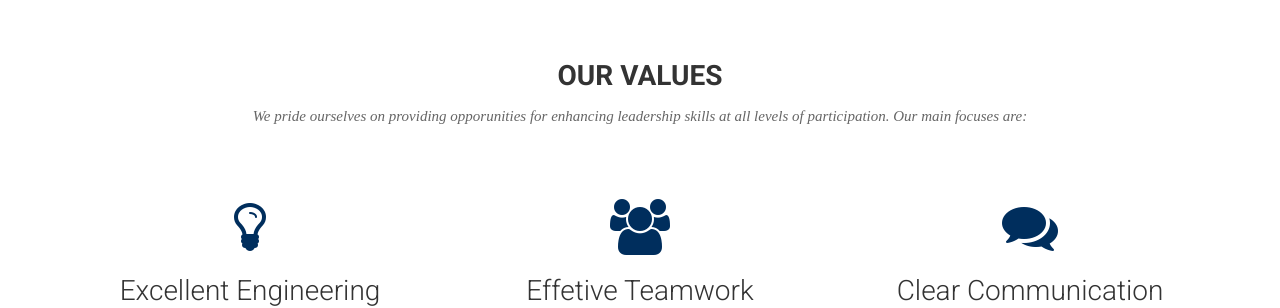
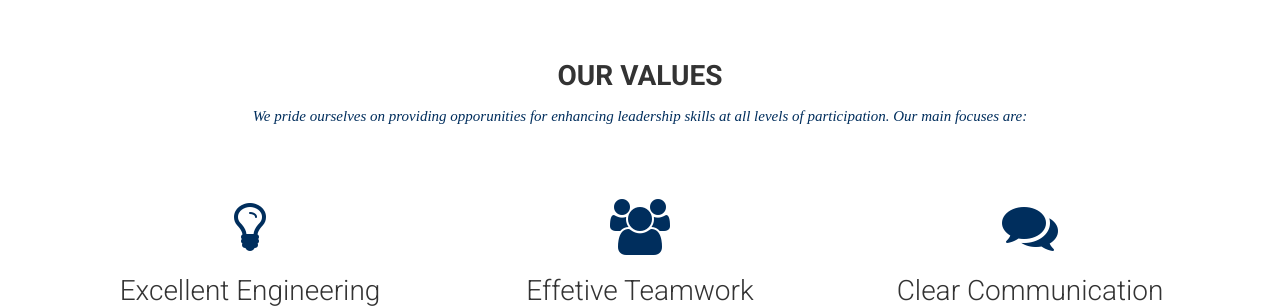
Before and after one commit to BYU-Aeronautics-Club/DBF, a Jekyll site: the page built from index.html, in a window 1280 px wide. Shown: the part 1475-1783 px from the top of the page. Built offline with Jekyll 4.4.1, drawn with Linux system fonts in a browser that asks for light colours; nearby versions of some CDN libraries; some web fonts are replaced.

```diff
--- a/css/airspace.css
+++ b/css/airspace.css
@@ -59,7 +59,7 @@
 .section-title p {
   font-family: 'Volkhov', serif;
   font-style: italic;
-  color: #666;
+  color: #002E5D;
 }
 /*--
 	Header Start
```
